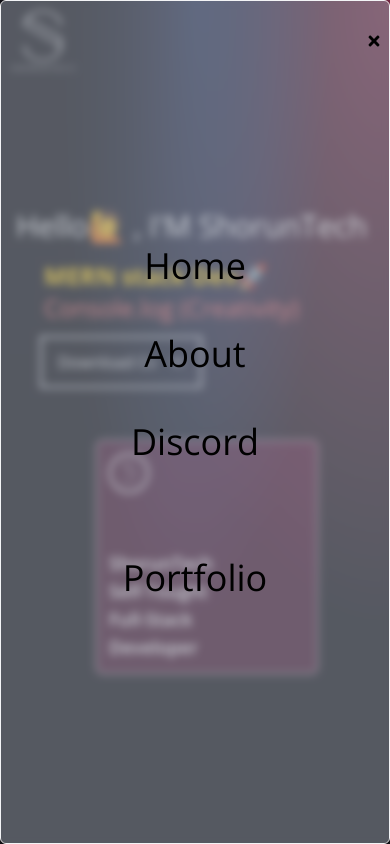
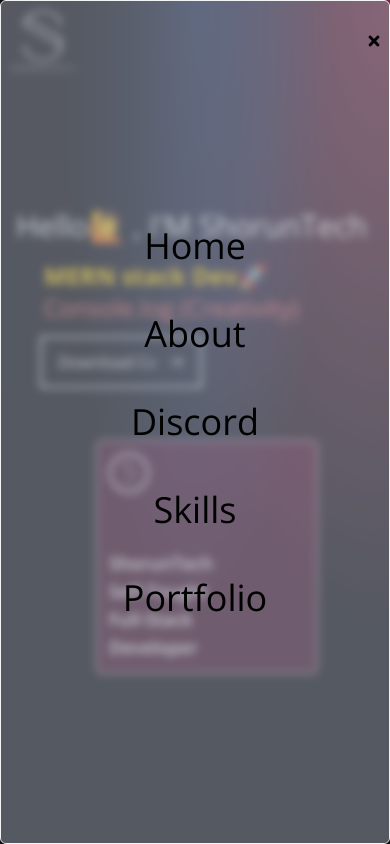
Before and after one commit to ShorunTech/Portfolio_Building, a React (Vite) app: page / in a window 390 px wide. Both pictures are taken after a click on the element 374 px from the left and 40 px from the top of the page. Shown: the top 844 px of the page. Built offline with nearby package versions, Linux system fonts and the light colour scheme.

Commit message:
Navbar.jsx

```diff
--- a/src/components/Navbar.jsx
+++ b/src/components/Navbar.jsx
@@ -79,7 +79,9 @@ const Navbar = () => {
         </li>
         <li className='py-6 text-4xl'>
           {' '}
-
+          <Link onClick={handleClick} to='work' smooth={true} duration={500}>
+            Skills
+          </Link>
         </li>
         <li className='py-6 text-4xl'>
           {' '}
```
